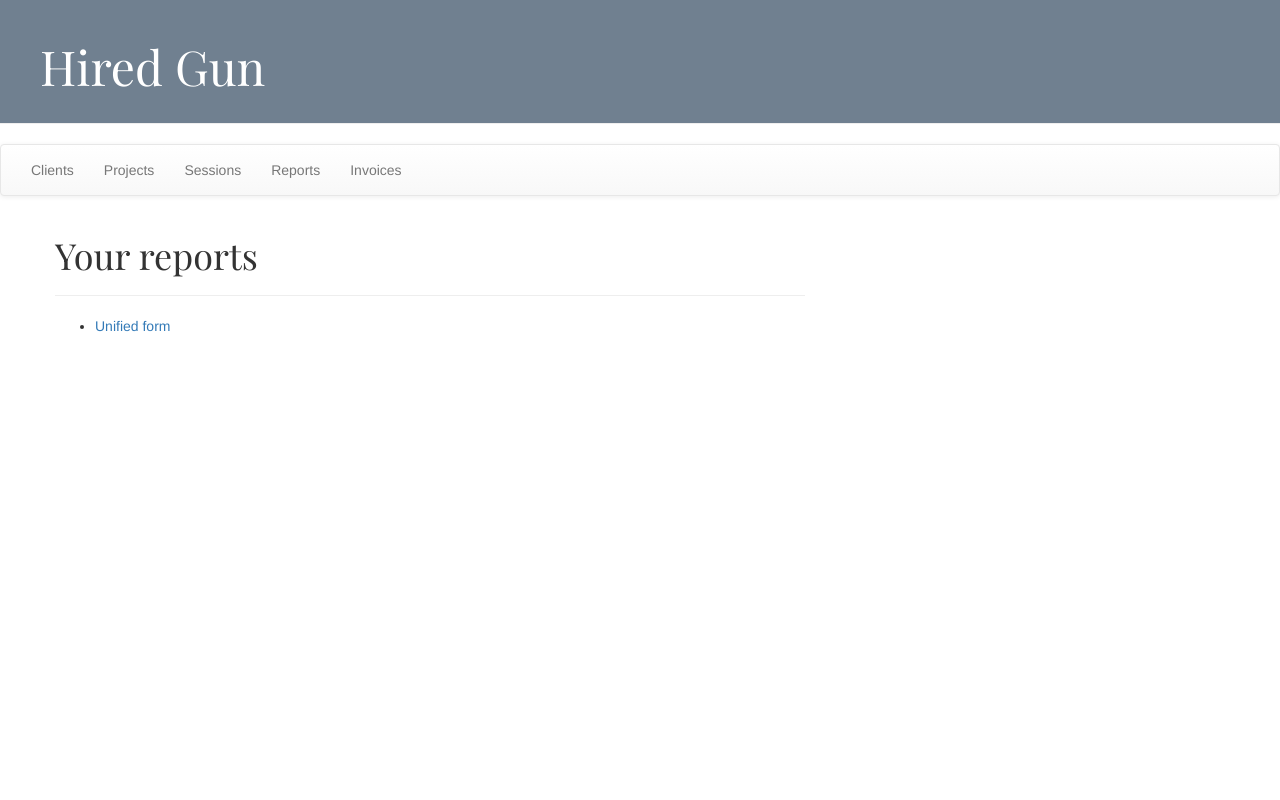
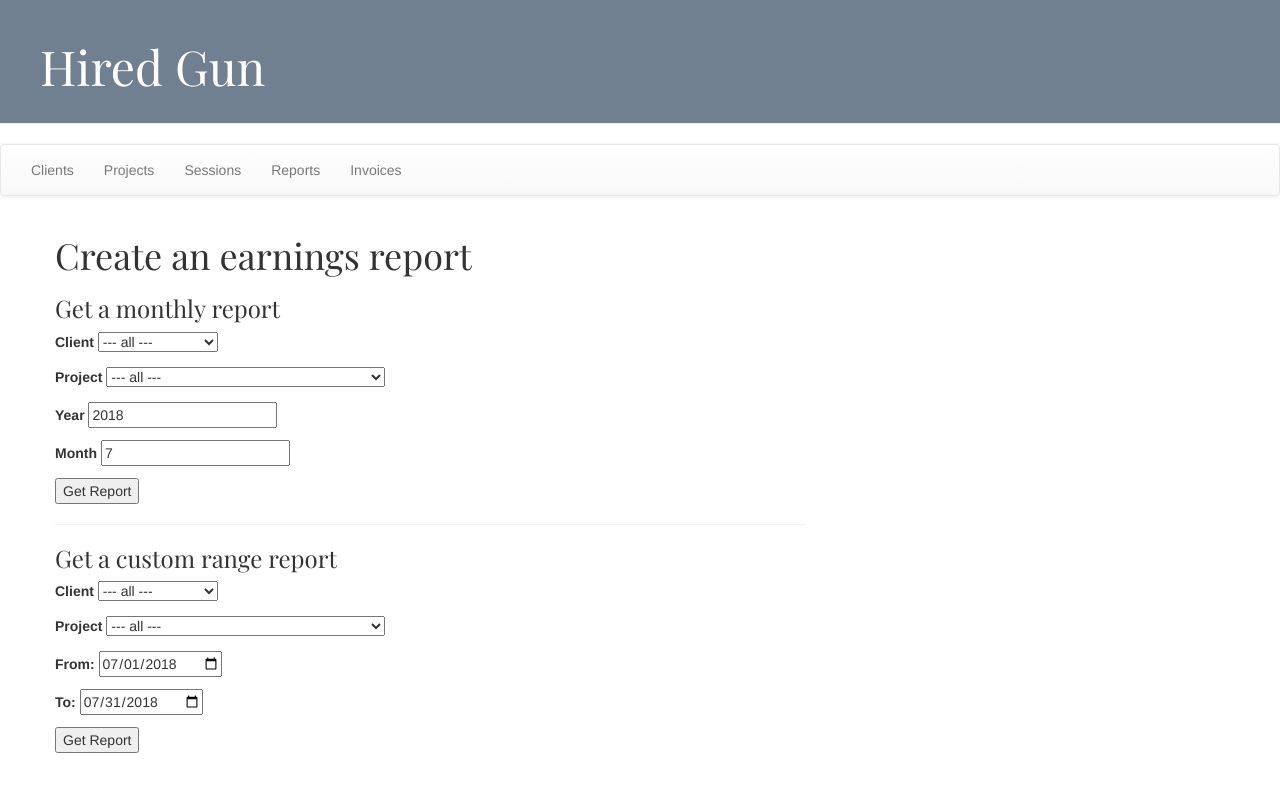
Before and after one commit to AlexEngelhardt/hired-gun, a Django app: page /reports/ in a window 1280 px wide. Run offline with Django 3.2, Linux system fonts and the light colour scheme; data comes from the database, SQL or seed files in the repository; some libraries are stand-ins or nearby versions.

Commit message:
moved reports form to /reports/ index

```diff
--- a/HiredGun/reports/templates/reports/create_unified_report.html
+++ b/HiredGun/reports/templates/reports/create_report.html
@@ -2,7 +2,7 @@
 
 {% block content %}
 
-<h1>Create a UNIFIED report</h1>
+<h1>Create an earnings report</h1>
 
 <h3>Get a monthly report</h3>
 
--- a/HiredGun/reports/templates/reports/index.html
+++ /dev/null
@@ -1,13 +0,0 @@
-{% extends 'projects/base.html' %}
-
-{% block content %}
-
-<h1>Your reports</h1>
-
-<hr>
-
-<ul>
-  <li><a href="{% url 'reports:unified-form' %}">Unified form</a></li>
-</ul>
-
-{% endblock %}
--- a/HiredGun/reports/urls.py
+++ b/HiredGun/reports/urls.py
@@ -4,7 +4,6 @@ from . import views
 app_name = 'reports'
 
 urlpatterns = [
-    path('', views.index, name='index'),
-    path('unified_form', views.unified_form, name='unified-form'),
+    path('', views.unified_form, name='index'),
     path('earnings_report', views.earnings_report, name='total-earnings-report'),
 ]
--- a/HiredGun/reports/views.py
+++ b/HiredGun/reports/views.py
@@ -7,6 +7,7 @@ from projects.models import Client, Project, Session
 
 
 #### Helper functions
+
 
 def get_total_earned(sessions):
     return sessions.aggregate(cash = Sum(F('units_worked') * F('project__rate')))['cash']
@@ -68,20 +69,6 @@ def get_autofill_context():
     return context
 
 
-#### Views
-
-def index(request):
-    context = {}
-    return render(request, 'reports/index.html', context)
-
-
-def unified_form(request):
-    context = get_autofill_context()
-    context['projects'] = Project.objects.all()
-    context['clients'] = Client.objects.all()
-    return render(request, 'reports/create_unified_report.html', context)
-
-
 def build_from_and_to_date(request):
     if 'from' in request.GET:
         from_date = request.GET.get('from')
@@ -102,6 +89,16 @@ def build_from_and_to_date(request):
     return [ from_date, to_date ]
 
 
+#### Views
+
+
+def unified_form(request):
+    context = get_autofill_context()
+    context['projects'] = Project.objects.all()
+    context['clients'] = Client.objects.all()
+    return render(request, 'reports/create_report.html', context)
+
+
 def earnings_report(request):
     from_date, to_date = build_from_and_to_date(request)
 
```
Also changed, not shown: HiredGun/README.md.
